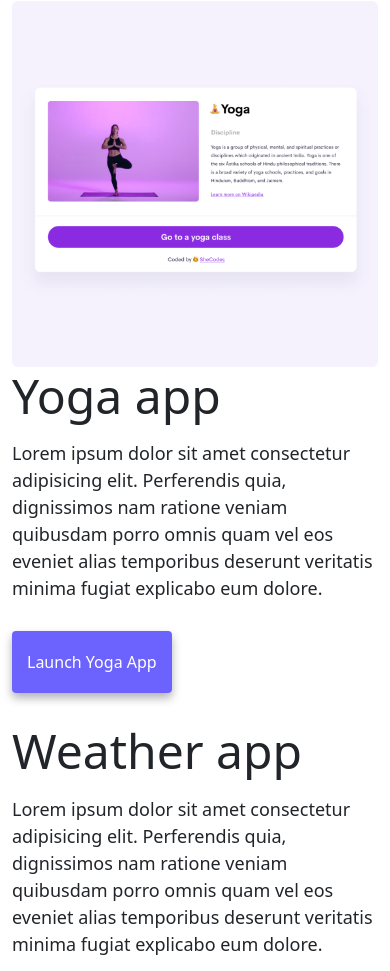
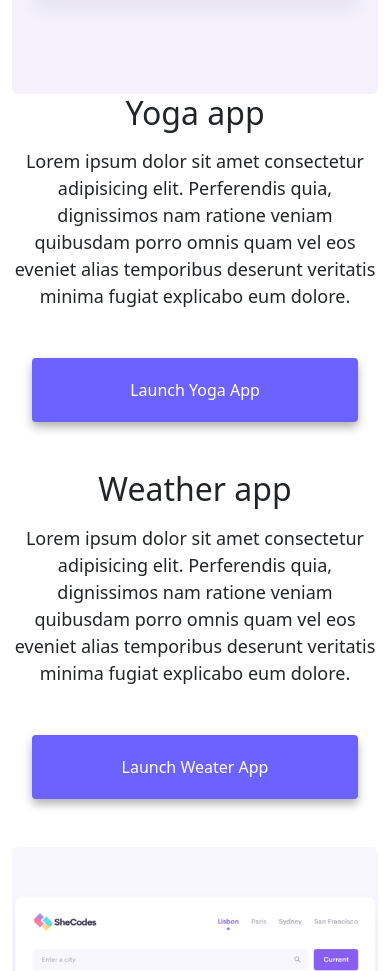
Before and after one commit to Mariooona/Alina-Marija-Lapciuk, a plain HTML site: page index.html in a window 390 px wide. Shown: the part 754-1725 px from the top of the page. Drawn offline with nearby package versions, Linux system fonts and the light colour scheme.

Commit message:
Add media query

```diff
--- a/index.html
+++ b/index.html
@@ -25,7 +25,7 @@
     <link rel="stylesheet" href="style.css" />
   </head>
   <body>
-    <nav class="navbar navbar-expand-lg bg-light navbar-light fixed-top ps-5">
+    <nav class="navbar navbar-expand-lg bg-light navbar-light fixed-top">
       <div class="container-fluid">
         <a class="navbar-brand" href="index.html">Alina-Marija Lapčiuk</a>
         <button
@@ -70,7 +70,7 @@
           <h2 class="mb-3">Yoga app</h2>
           <p>Lorem ipsum dolor sit amet consectetur adipisicing elit. Perferendis quia, dignissimos nam ratione veniam quibusdam porro omnis quam vel eos eveniet alias temporibus deserunt veritatis minima fugiat explicabo eum dolore.</p>
         <div class="mt-5">
-          <a href="#" class="primary-link">Launch Yoga App</a>
+          <a href="#" class="primary-link project-link">Launch Yoga App</a>
         </div>
         </div>
       </div>
@@ -79,7 +79,7 @@
           <h2 class="mb-3">Weather app</h2>
           <p>Lorem ipsum dolor sit amet consectetur adipisicing elit. Perferendis quia, dignissimos nam ratione veniam quibusdam porro omnis quam vel eos eveniet alias temporibus deserunt veritatis minima fugiat explicabo eum dolore.</p>
           <div class="mb-5 mt-5">
-            <a href="#" class="primary-link">Launch Weater App</a>
+            <a href="#" class="primary-link project-link">Launch Weater App</a>
           </div>
         </div>
         <div class="col-md-6">
@@ -94,7 +94,7 @@
           <h2 class="mb-3">Yogurt app</h2>
           <p>Lorem ipsum dolor sit amet consectetur adipisicing elit. Perferendis quia, dignissimos nam ratione veniam quibusdam porro omnis quam vel eos eveniet alias temporibus deserunt veritatis minima fugiat explicabo eum dolore.</p>
           <div class="mb-5 mt-5">
-            <a href="#" class="primary-link">Launch Yogurt App</a>
+            <a href="#" class="primary-link project-link">Launch Yogurt App</a>
           </div>
         </div>
       </div>
--- a/style.css
+++ b/style.css
@@ -5,7 +5,7 @@
 }
 
 body {
-  margin-top: 100px;
+  margin-top: 100px 0;
 }
 
 h1,
@@ -35,7 +35,24 @@ p {
   margin-bottom: 1px;
   text-align: left;
 }
-
+@media (max-width: 576px) {
+  h1 {
+    font-size: 48px;
+    line-height: 1.5;
+  }
+  h2 {
+    font-size: 32px;
+    text-align: center;
+  }
+  p {
+    text-align: center;
+  }
+  .project-link {
+    display: block;
+    text-align: center;
+    margin: 0 20px;
+  }
+}
 .img-fluid {
   max-width: 100%;
   height: auto;
```
Also changed, not shown: about.html (+4 -4 lines).
